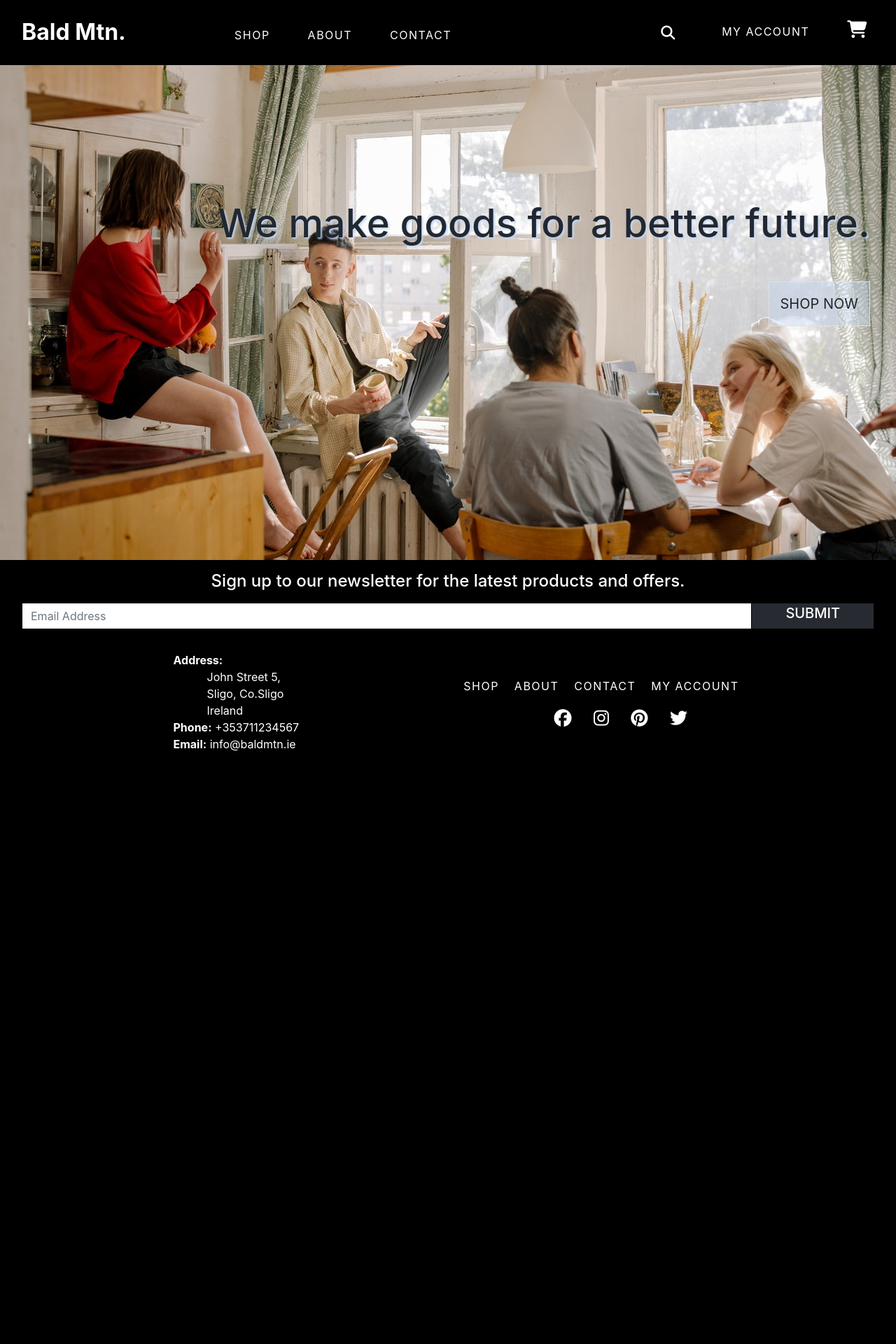
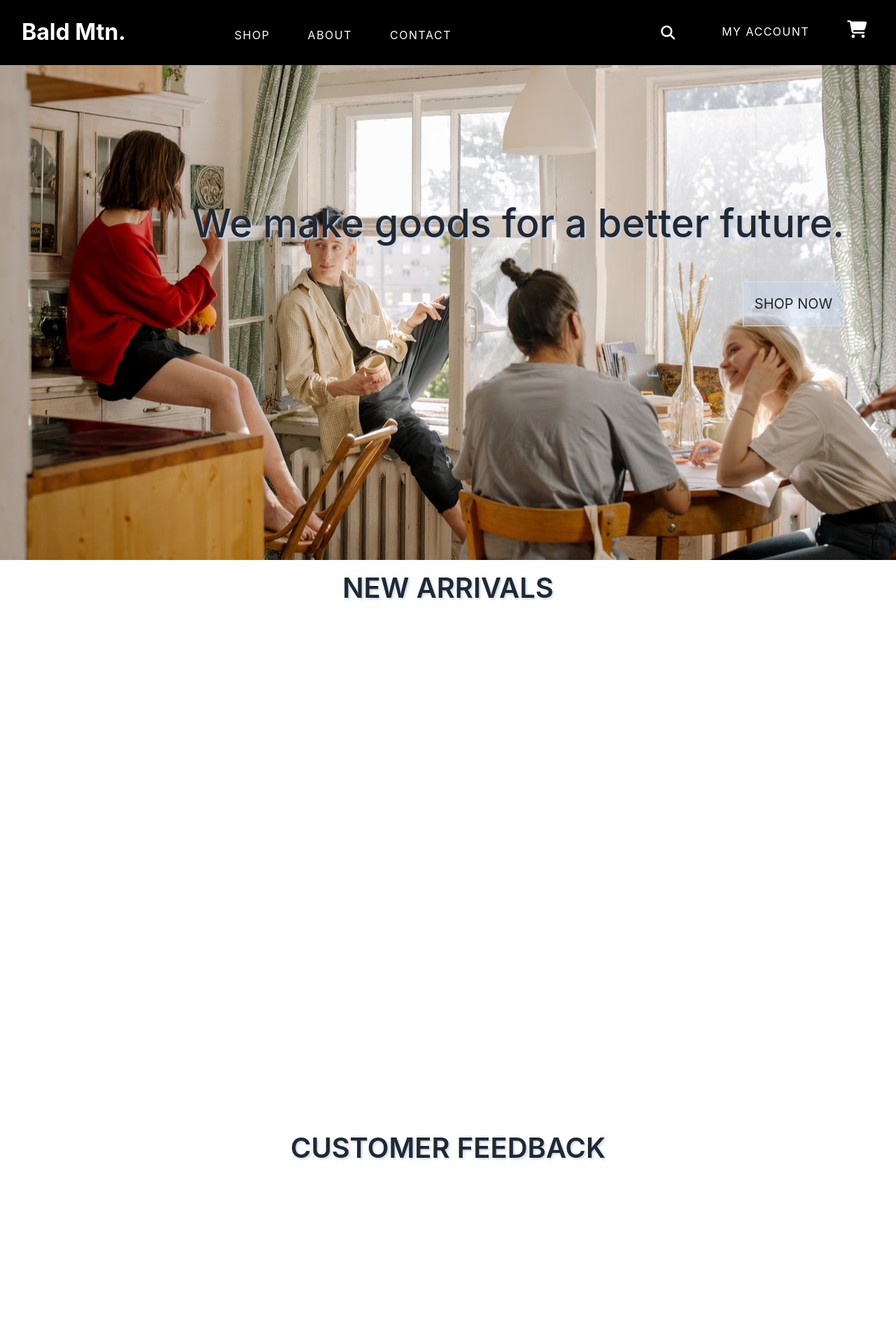
Before and after one commit to annuc1s/Bald_Mtn., a Django app: template home/templates/home/index.html in a window 1280 px wide. Shown: the top 1920 px of the page at 70% size. Before the commit the page ends 1073 px from the top, so only its background shows below. Run offline with Django 3.2, Linux system fonts and the light colour scheme; the template is opened without the code that fills it, so the values that code supplies are empty; some libraries are stand-ins or nearby versions.

Commit message:
added temporary content sections to index.html

```diff
--- a/home/templates/home/index.html
+++ b/home/templates/home/index.html
@@ -2,16 +2,21 @@
 {% load static %}
 
 {% block content %}
-    <div id="hero-image" class="container h-100 ">
-        <div class="row h-100 text-right w-auto">
-            <div class="col-12 ml-5 my-auto">
-                <h2 class="display-4 logo-font text-black">We make goods for a better future.</h2>
+    <div id="hero-image">
+		<div class="row h-100 text-right">
+            <div class="col-11 ml-5 my-auto">
+                <h2 class="display-4 logo-font">We make goods for a better future.</h2>
                 <div>
                     <h4 class="my-5">
                         <a href="#" class=" shop-now-btn border btn btn-lg rounded-0 text-uppercase py-3">Shop Now</a>
                     </h4>
                 </div>
-            </div>
         </div>
+	</div>
+    <div id="new-arrivals" class="h-100 pt-3">
+        <h1 class="section-heading text-center">New Arrivals</h1>
+    </div>
+    <div id="customer-feedback" class="h-100 pt-3">
+        <h1 class="section-heading text-center">Customer Feedback</h1>
     </div>
 {% endblock%}
--- a/static/css/base.css
+++ b/static/css/base.css
@@ -1,3 +1,11 @@
+/*----------------sets default margins and padding for all page content to */
+*{
+  margin: 0;
+  padding: 0;
+  border: 0;
+  box-sizing: border-box;
+}
+
 /* css for base.html header and footer */
 .bg-black {
     background-color: #000;
@@ -53,14 +61,19 @@
     font-size: 1rem;
 }
 
-
-body{
-    background: url('/media/hero-image.jpg') no-repeat center center fixed;
+/* css for home/index.html */
+#hero-image{
+    background: url('/media/hero-image.jpg') no-repeat center;
     background-size: cover;
     height: 100vh;
 }
 
-.display-4{
+.text-right{
+    margin: 0;
+}
+
+.display-4,
+.section-heading{
     font-weight:500;
     color: rgb(33, 40, 49);
     text-shadow: 2px 2px 3px rgb(196, 215, 245);
@@ -74,3 +87,8 @@ body{
 .shop-now-btn:hover{
     background-color: rgba(196, 215, 245, 0.8);
 }
+
+.section-heading{
+    text-transform: uppercase;
+    font-weight: 600;
+}
```
